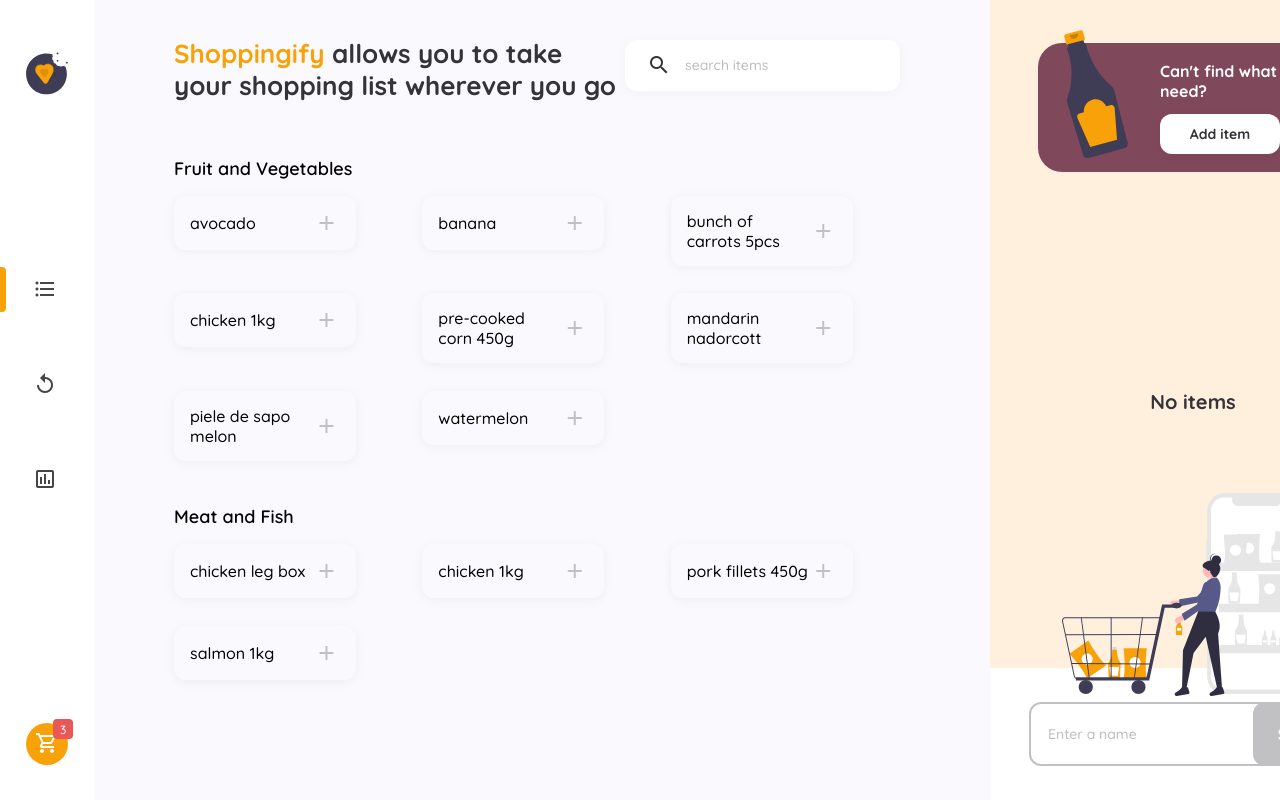
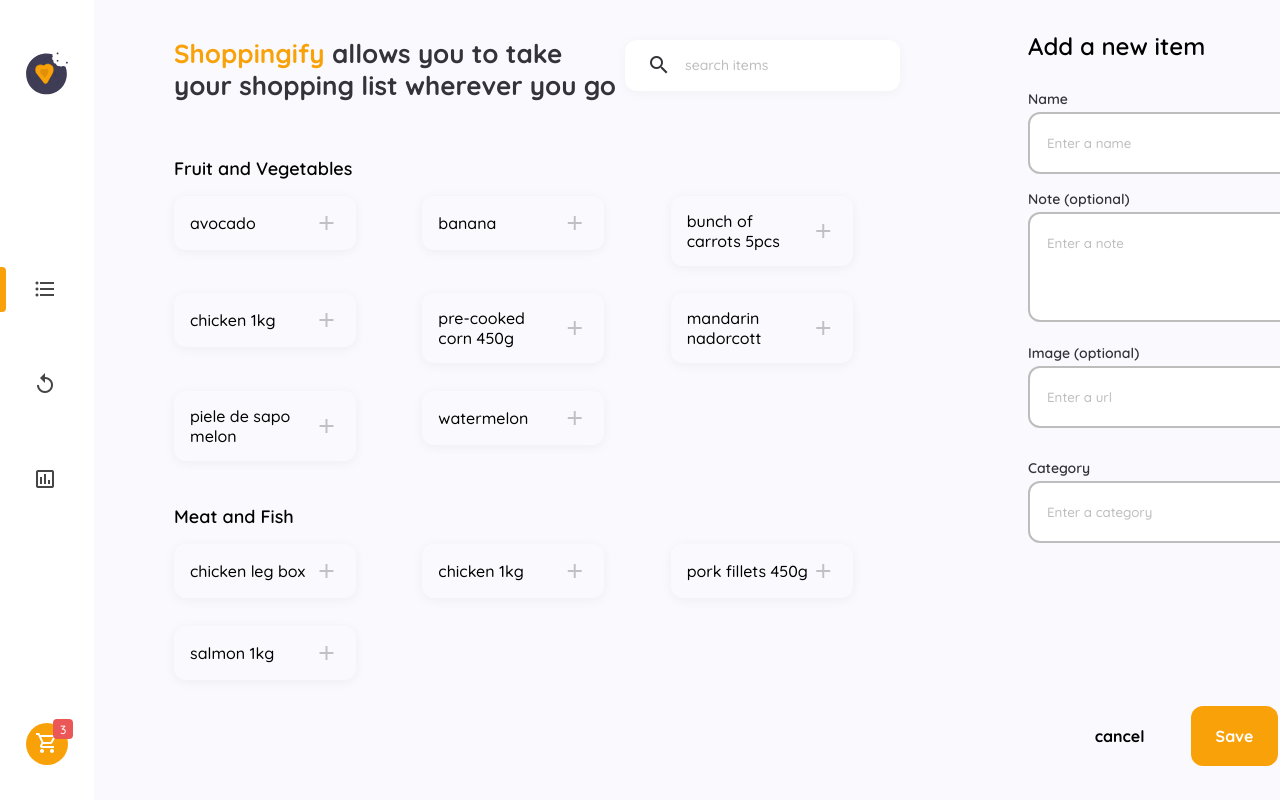
Before and after one commit to LoganSorensen/shopping-list-fe, a React (Create React App) app: page / in a window 1280 px wide. Shown: the top 800 px of the page. Built offline with nearby package versions, Linux system fonts and the light colour scheme.

Commit message:
created and styled addItemForm, successfully toggling sidebar components

```diff
--- a/src/App.js
+++ b/src/App.js
@@ -5,8 +5,8 @@
 import Navigation from "./components/navigation";
 import SideBar from "./components/sidebar";
 import ItemsPage from "./pages/itemsPage";
-import HistoryPage from './pages/historyPage'
-import StatisticsPage from './pages/statisticsPage'
+import HistoryPage from "./pages/historyPage";
+import StatisticsPage from "./pages/statisticsPage";
 
 function App() {
   return (
--- /dev/null
+++ b/src/components/addItemForm.jsx
@@ -0,0 +1,133 @@
+import React, { useState } from "react";
+import { connect } from "react-redux";
+
+import { setSidebarComponent } from "../actions/setPageStateActions";
+
+const AddItemForm = ({ setSidebarComponent }) => {
+  const [item, setItem] = useState({
+    name: "",
+    note: "",
+    image: "",
+    category: "",
+  });
+
+  const handleFocus = (e) => e.currentTarget.classList.add("field--focused");
+
+  const handleBlur = (e) => e.currentTargetclassList.remove("field--focused");
+
+  const clearField = (field) => setItem({ ...item, [field]: "" });
+
+  const handleChange = (e) =>
+    setItem({ ...item, [e.target.name]: e.target.value });
+
+  const resetForm = () =>
+    setItem({ name: "", note: "", image: "", category: "" });
+
+  const handleSubmit = (e) => {
+    e.preventDefault();
+    console.log(item);
+    resetForm();
+  };
+
+  const handleCancel = () => {
+    setSidebarComponent("shoppingList");
+    resetForm();
+  };
+
+  return (
+    <form className="add-item-form" onSubmit={handleSubmit}>
+      <div className="fields">
+        <h2>Add a new item</h2>
+        <div className="field" onFocus={handleFocus} onBlur={handleBlur}>
+          <label htmlFor="name">Name</label>
+          <div id="name">
+            <input
+              type="text"
+              placeholder="Enter a name"
+              name="name"
+              value={item.name}
+              onChange={handleChange}
+            />
+            <span
+              className="material-icons-outlined noselect"
+              tabIndex="0"
+              style={{ display: item.name ? "block" : "none" }}
+              onClick={() => clearField("name")}
+            >
+              close
+            </span>
+          </div>
+        </div>
+        <div className="field" onFocus={handleFocus} onBlur={handleBlur}>
+          <label htmlFor="note">Note (optional)</label>
+          <div id="note">
+            <textarea
+              placeholder="Enter a note"
+              name="note"
+              value={item.note}
+              onChange={handleChange}
+            ></textarea>
+            <span
+              className="material-icons-outlined noselect"
+              tabIndex="0"
+              style={{ display: item.note ? "block" : "none" }}
+              onClick={() => clearField("note")}
+            >
+              close
+            </span>
+          </div>
+        </div>
+        <div className="field" onFocus={handleFocus} onBlur={handleBlur}>
+          <label htmlFor="image">Image (optional)</label>
+          <div id="image">
+            <input
+              type="text"
+              placeholder="Enter a url"
+              name="image"
+              value={item.image}
+              onChange={handleChange}
+            />
+            <span
+              className="material-icons-outlined noselect"
+              tabIndex="0"
+              style={{ display: item.image ? "block" : "none" }}
+              onClick={() => clearField("image")}
+            >
+              close
+            </span>
+          </div>
+        </div>
+        <div className="field" onFocus={handleFocus} onBlur={handleBlur}>
+          <label htmlFor="category">Category</label>
+          <div id="category">
+            <input
+              type="text"
+              placeholder="Enter a category"
+              name="category"
+              value={item.category}
+              onChange={handleChange}
+            />
+            <span
+              className="material-icons-outlined noselect"
+              tabIndex="0"
+              style={{ display: item.category ? "block" : "none" }}
+              onClick={() => clearField("category")}
+            >
+              close
+            </span>
+          </div>
+        </div>
+      </div>
+      <div className="form-btns">
+        <button type="reset" className="cancel-btn" onClick={handleCancel}>
+          cancel
+        </button>
+        <button type="submit" className="save-btn">
+          Save
+        </button>
+      </div>
+    </form>
+  );
+};
+
+export default connect(null, { setSidebarComponent })(AddItemForm);
--- a/src/components/shoppingList.jsx
+++ b/src/components/shoppingList.jsx
@@ -1,13 +1,19 @@
 import React, { useState } from "react";
+import { connect } from "react-redux";
 
 import { ReactComponent as BottleSVG } from "../assets/source.svg";
 import { ReactComponent as ShoppingSVG } from "../assets/undraw_shopping_app_flsj_1.svg";
+import { setSidebarComponent } from "../actions/setPageStateActions";
 
-const ShoppingList = () => {
+const ShoppingList = ({ setSidebarComponent }) => {
   const [items, setItems] = useState([]);
 
   const handleSubmit = (e) => {
     e.preventDefault();
+  };
+
+  const addItem = () => {
+    setSidebarComponent("addItem");
   };
 
   return (
@@ -16,7 +22,7 @@
         <BottleSVG />
         <div>
           <p>Can't find what you need?</p>
-          <button>Add item</button>
+          <button onClick={addItem}>Add item</button>
         </div>
       </div>
 
@@ -37,4 +43,4 @@
   );
 };
 
-export default ShoppingList;
+export default connect(null, { setSidebarComponent })(ShoppingList);
--- a/src/components/sidebar.jsx
+++ b/src/components/sidebar.jsx
@@ -1,13 +1,22 @@
-import React, { useState } from "react";
+import React from "react";
+import { connect } from "react-redux";
 
 import ShoppingList from "./shoppingList";
+import AddItemForm from "./addItemForm";
 
-const Sidebar = () => {
-  const [component, setComponent] = useState("list");
-
+const Sidebar = ({ component }) => {
   return (
-    <div className="sidebar">{component === "list" && <ShoppingList />}</div>
+    <div className="sidebar">
+      {component === "shoppingList" && <ShoppingList />}
+      {component === "addItem" && <AddItemForm />}
+    </div>
   );
 };
 
-export default Sidebar;
+const mapStateToProps = (state) => {
+  return {
+    component: state.setPageState.sidebarComponent,
+  };
+};
+
+export default connect(mapStateToProps, {})(Sidebar);
--- a/src/reducers/setPageStateReducer.js
+++ b/src/reducers/setPageStateReducer.js
@@ -2,7 +2,7 @@
 
 const initialState = {
   currentPage: window.location.pathname,
-  sideBarComponent: "shoppingList",
+  sidebarComponent: "addItem",
 };
 
 export const setPageState = (state = initialState, action) => {
@@ -15,7 +15,7 @@
     case SET_SIDEBAR_COMPONENT:
       return {
         ...state,
-        sideBarComponent: action.payload,
+        sidebarComponent: action.payload,
       };
     default:
       return state;
--- a/src/styles/index.css
+++ b/src/styles/index.css
@@ -291,6 +291,7 @@
   border-radius: 12px;
   padding: 1.1rem 2.9rem;
   width: 12rem;
+  cursor: pointer;
 }
 .shopping-list .no-items {
   text-align: center;
@@ -408,3 +409,93 @@
 .items-list .item span {
   color: #c1c1c4;
 }
+.add-item-form {
+  padding: 3.4rem 4rem 3.4rem 3.8rem;
+  display: flex;
+  flex-direction: column;
+  height: 100%;
+  justify-content: space-between;
+  align-items: center;
+}
+.add-item-form h2 {
+  font-size: 2.4rem;
+  font-weight: 600;
+  margin-bottom: 3.37rem;
+}
+.add-item-form .fields {
+  width: 100%;
+}
+.add-item-form .field {
+  display: flex;
+  flex-direction: column;
+}
+.add-item-form .field div {
+  position: relative;
+  display: flex;
+  align-items: center;
+}
+.add-item-form .field span {
+  position: absolute;
+  right: 5%;
+  color: #828282;
+  cursor: pointer;
+}
+.add-item-form .field #name {
+  margin-bottom: 1.8rem;
+}
+.add-item-form .field #note {
+  margin-bottom: 2.4rem;
+}
+.add-item-form .field #image {
+  margin-bottom: 3.3rem;
+}
+.add-item-form label {
+  font-size: 1.4rem;
+  color: #34333a;
+  margin-bottom: 0.6rem;
+  font-weight: 600;
+}
+.add-item-form input,
+.add-item-form textarea {
+  width: 100%;
+  padding: 2.1rem 1.7rem;
+  padding-right: 4rem;
+  border: 2px solid #bdbdbd;
+  border-radius: 12px;
+}
+.add-item-form input::placeholder,
+.add-item-form textarea::placeholder {
+  color: #bdbdbd;
+}
+.add-item-form textarea {
+  resize: none;
+  height: 11rem;
+}
+.add-item-form .field--focused label {
+  color: #f9a109;
+}
+.add-item-form .field--focused input,
+.add-item-form .field--focused textarea {
+  border-color: #f9a109;
+  outline: none;
+}
+.add-item-form .field--focused span {
+  display: block;
+}
+.add-item-form .form-btns button {
+  font-size: 1.6rem;
+  font-weight: 700;
+  border: none;
+  cursor: pointer;
+}
+.add-item-form .save-btn {
+  color: white;
+  background-color: #f9a109;
+  border-radius: 12px;
+  padding: 2rem 2.5rem;
+  margin-left: 2rem;
+}
+.add-item-form .cancel-btn {
+  background-color: transparent;
+  margin-right: 2rem;
+}
--- /dev/null
+++ b/src/styles/less/add-item-form.less
@@ -0,0 +1,108 @@
+.add-item-form {
+  padding: 3.4rem 4rem 3.4rem 3.8rem;
+  display: flex;
+  flex-direction: column;
+  height: 100%;
+  justify-content: space-between;
+  align-items: center;
+
+  h2 {
+    font-size: 2.4rem;
+    font-weight: 600;
+    margin-bottom: 3.37rem;
+  }
+
+  .fields {
+    width: 100%;
+  }
+
+  .field {
+    display: flex;
+    flex-direction: column;
+
+    div {
+      position: relative;
+      display: flex;
+      align-items: center;
+    }
+
+    span {
+      position: absolute;
+      right: 5%;
+      color: #828282;
+      cursor: pointer;
+    }
+
+    #name {
+      margin-bottom: 1.8rem;
+    }
+
+    #note {
+      margin-bottom: 2.4rem;
+    }
+
+    #image {
+      margin-bottom: 3.3rem;
+    }
+  }
+
+  label {
+    font-size: 1.4rem;
+    color: @text-dark;
+    margin-bottom: 0.6rem;
+    font-weight: 600;
+  }
+
+  input,
+  textarea {
+    width: 100%;
+    padding: 2.1rem 1.7rem;
+    padding-right: 4rem;
+    border: 2px solid #bdbdbd;
+    border-radius: 12px;
+    &::placeholder {
+      color: #bdbdbd;
+    }
+  }
+
+  textarea {
+    resize: none;
+    height: 11rem;
+  }
+
+  .field--focused {
+    label {
+      color: @yellow;
+    }
+
+    input,
+    textarea {
+      border-color: @yellow;
+      outline: none;
+    }
+
+    span {
+      display: block;
+    }
+  }
+
+  .form-btns button {
+    font-size: 1.6rem;
+    font-weight: 700;
+    border: none;
+    cursor: pointer;
+  }
+
+  .save-btn {
+    color: white;
+    background-color: @yellow;
+    border-radius: 12px;
+    padding: 2rem 2.5rem;
+    margin-left: 2rem;
+  }
+
+  .cancel-btn {
+    background-color: transparent;
+    margin-right: 2rem;
+  }
+}
--- a/src/styles/less/index.less
+++ b/src/styles/less/index.less
@@ -6,3 +6,4 @@
 @import "shopping-list.less";
 @import "pages.less";
 @import "items-list.less";
+@import "add-item-form.less";
--- a/src/styles/less/shopping-list.less
+++ b/src/styles/less/shopping-list.less
@@ -42,6 +42,7 @@
       border-radius: 12px;
       padding: 1.1rem 2.9rem;
       width: 12rem;
+      cursor: pointer;
     }
   }
 
```
Also changed, not shown: src/styles/less/global.less (line endings or trailing spaces).
